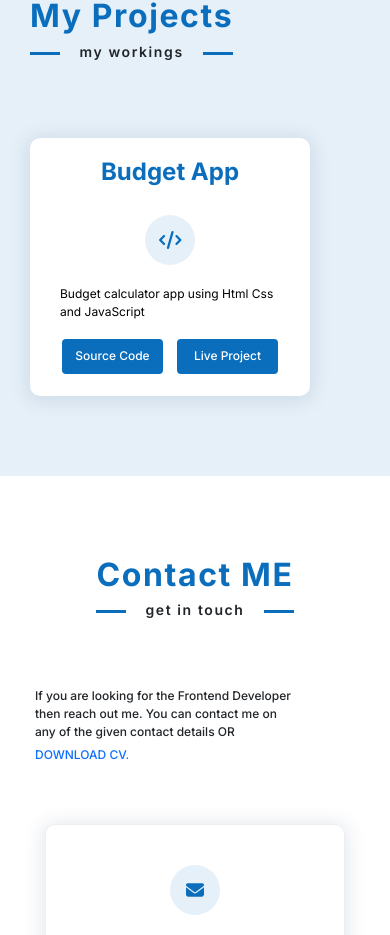
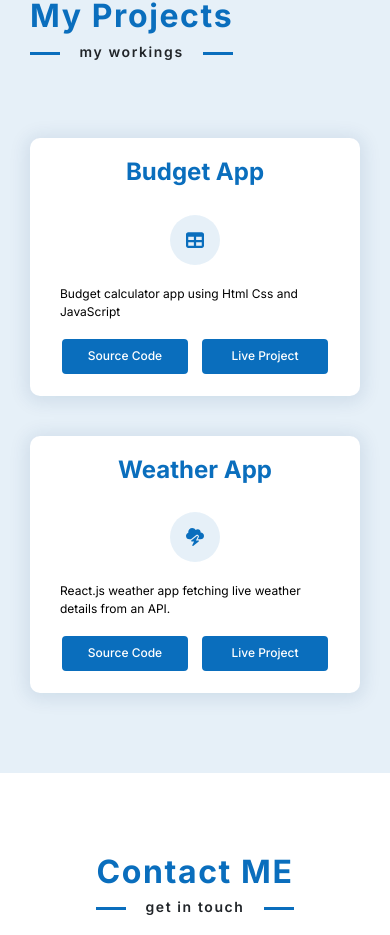
Before and after one commit to Muhammad-Sh0aib/Portfolio-project-on-next.js, a Next.js app: page / in a window 390 px wide. Shown: the part 3643-4578 px from the top of the page. Built offline with nearby package versions, Linux system fonts and the light colour scheme.

Commit message:
add weather-app project

```diff
--- a/src/app/Style/project.module.scss
+++ b/src/app/Style/project.module.scss
@@ -8,6 +8,8 @@ $primaryColor: #0A6EBD;
 
     .CardsContainer {
         margin-top: 40px;
+        display: flex;
+        gap: 40px;
         .proCard {
             background-color: white;
             width: 380px;
@@ -137,6 +139,25 @@ $primaryColor: #0A6EBD;
     @media (max-width: 1320px) {
         padding: 100px 100px;
     }
+    @media (max-width: 940px){
+        .CardsContainer {
+            // flex-direction: column;
+            .proCard {
+                .cardBtn {
+                    // display: flex;
+                    // gap: 10px;
+                    // width: 100%;
+                    flex-direction: column;
+
+                    a {
+                        width: 100%;
+                        // text-decoration: none;
+                    }
+
+                }
+            }
+        }
+    }
     @media (max-width: 900px){
         padding: 100px 80px;
         .CardsContainer {
@@ -168,13 +189,32 @@ $primaryColor: #0A6EBD;
             }
         }
     }
+
     @media (max-width: 740px){
         padding: 100px 50px;
+        .CardsContainer {
+            flex-direction: column;
+            .proCard {
+                width: 100%;
+                .cardBtn {
+                    // display: flex;
+                    // gap: 10px;
+                    // width: 100%;
+                    flex-direction: row;
+
+                    a {
+                        width: 50%;
+                        // text-decoration: none;
+                    }
+
+                }
+            }
+        }
     }
     @media (max-width: 600px){
         .CardsContainer {
             .proCard {
-                width: 280px;
+                // width: 280px;
                 a {
                     h2{
                         font-size: 24px;
--- a/src/app/component/Project.js
+++ b/src/app/component/Project.js
@@ -1,6 +1,7 @@
 import styles from "../Style/project.module.scss";
 import { FontAwesomeIcon } from "@fortawesome/react-fontawesome";
-import { faCode } from "@fortawesome/free-solid-svg-icons";
+import { faTable } from "@fortawesome/free-solid-svg-icons";
+import { faCloudBolt } from "@fortawesome/free-solid-svg-icons";
 
 const Project = () => {
   return (
@@ -10,12 +11,11 @@ const Project = () => {
         <h6 className={"subHeading"}>my workings</h6>
       </div>
 
+
       <div className={styles.CardsContainer}>
 
-
-
+        {/* Budget app card */}
         <div className={styles.proCard}>
-
           <a
             href="https://muhammad-sh0aib.github.io/Budget_web/"
             target="_blank"
@@ -23,13 +23,11 @@ const Project = () => {
           >
             <h2>Budget App</h2>
             <div className={styles.iconCricle}>
-            <FontAwesomeIcon className={styles.codeIcon} icon={faCode} />
+              {/* <FontAwesomeIcon className={styles.codeIcon} icon={faCode} /> */}
+              <FontAwesomeIcon className={styles.codeIcon} icon={faTable} />
             </div>
             <p>Budget calculator app using Html Css and JavaScript</p>
-
-
           </a>
-
           <div className={styles.cardBtn}>
             <a
               href="https://github.com/Muhammad-Sh0aib/Budget_web.git"
@@ -40,7 +38,6 @@ const Project = () => {
                 <h6>Source Code</h6>
               </div>
             </a>
-
             <a
               href="https://muhammad-sh0aib.github.io/Budget_web/"
               target="_blank"
@@ -50,16 +47,47 @@ const Project = () => {
                 <h6>Live Project</h6>
               </div>
             </a>
+          </div>
+        </div>
 
-
+        {/* Weather app card */}
+        <div className={styles.proCard}>
+          <a
+            href="https://weather-app-sigma-lilac.vercel.app/"
+            target="_blank"
+            rel="noopener noreferrer"
+          >
+            <h2>Weather App</h2>
+            <div className={styles.iconCricle}>
+              <FontAwesomeIcon className={styles.codeIcon} icon={faCloudBolt} />
+            </div>
+            <p>React.js weather app fetching live weather details from an API.</p>
+          </a>
+          <div className={styles.cardBtn}>
+            <a
+              href="https://github.com/Muhammad-Sh0aib/Weather_app.git"
+              target="_blank"
+              rel="noopener noreferrer"
+            >
+              <div className={styles.btn}>
+                <h6>Source Code</h6>
+              </div>
+            </a>
+            <a
+              href="https://weather-app-sigma-lilac.vercel.app/"
+              target="_blank"
+              rel="noopener noreferrer"
+            >
+              <div className={styles.btn}>
+                <h6>Live Project</h6>
+              </div>
+            </a>
+          </div>
         </div>
 
       </div>
 
 
-
-
-      </div>
     </div>
   );
 };
```
Also changed, not shown: package.json (+13 -1 lines), 1 other file (tests, documents, lock files or other folders). Lines whose indentation alone changed are shown as unchanged.
